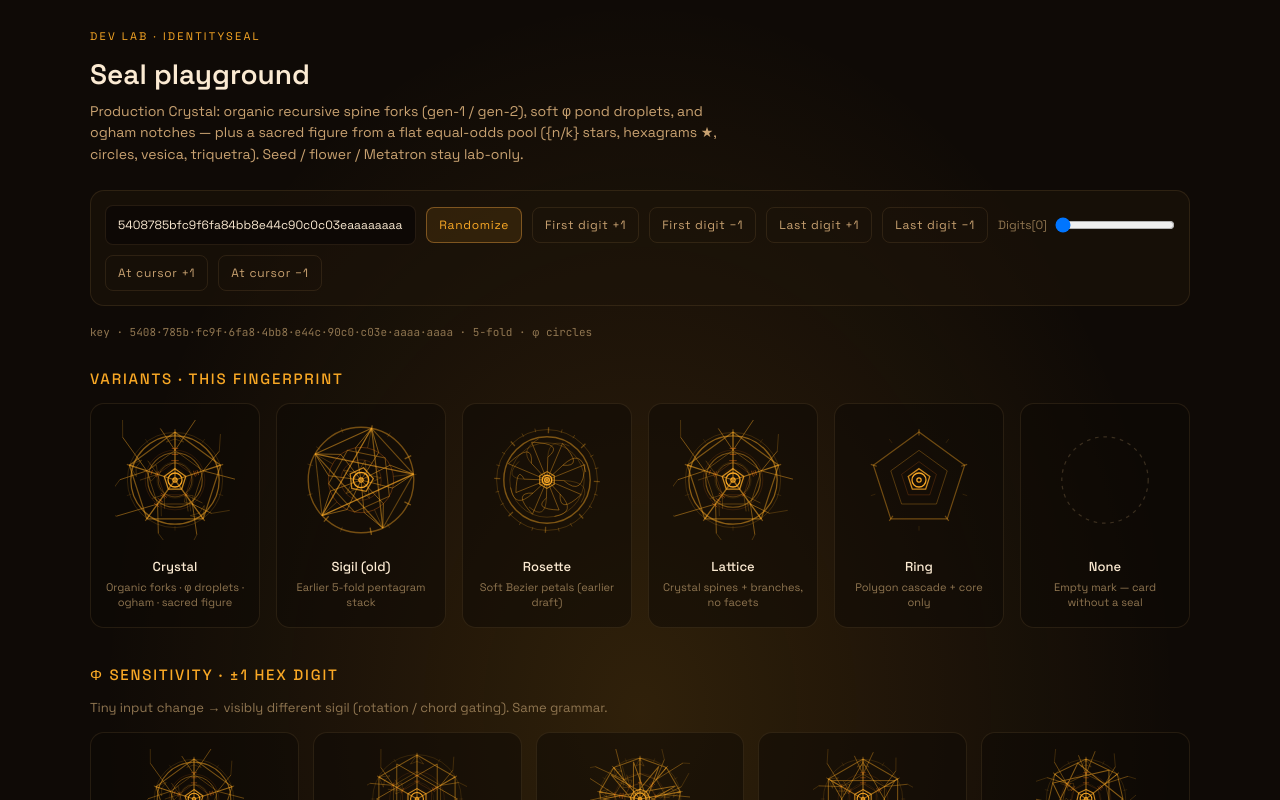
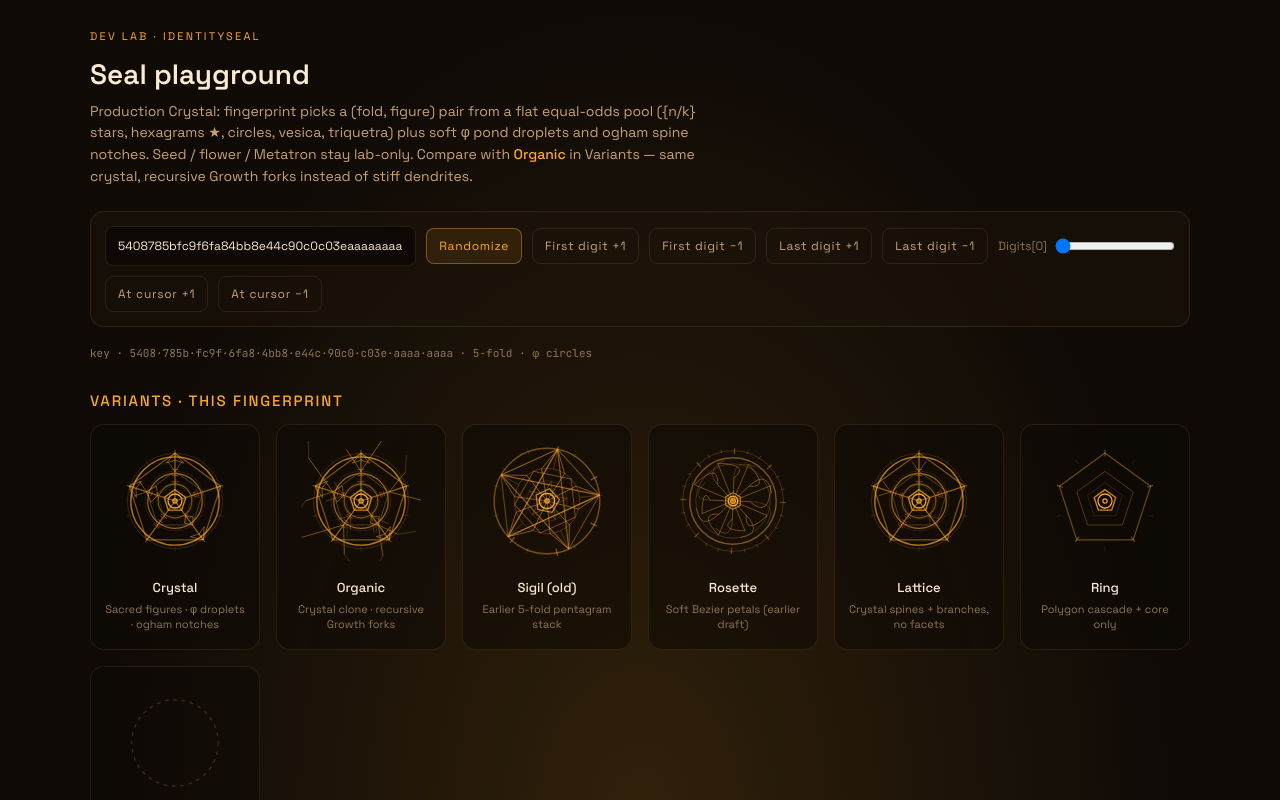
Before and after one commit to NuAvalon/svrnty, a Next.js app: page /dev/seals in a window 1280 px wide. Shown: the top 800 px of the page. Built offline with nearby package versions, Linux system fonts and the light colour scheme.

Commit message:
feat(seal): restore Crystal; add Organic lab variant for A/B
Crystal is back to droplets + ogham with stiff dendrites. Organic is a
Crystal clone that swaps in recursive Growth forks — compare in Variants.

Co-authored-by: palberts22 <palberts22@users.noreply.github.com>

```diff
--- a/app/dev/seals/page.tsx
+++ b/app/dev/seals/page.tsx
@@ -96,9 +96,11 @@ export default function SealLabPage() {
         </p>
         <h1 style={{ margin: '8px 0 6px', fontSize: 28, fontWeight: 600 }}>Seal playground</h1>
         <p style={{ margin: '0 0 24px', color: E.muted, maxWidth: 640, lineHeight: 1.55, fontSize: 14 }}>
-          Production Crystal: organic recursive spine forks (gen-1 / gen-2), soft φ pond droplets,
-          and ogham notches — plus a sacred figure from a flat equal-odds pool ({'{n/k}'} stars,
-          hexagrams ★, circles, vesica, triquetra). Seed / flower / Metatron stay lab-only.
+          Production Crystal: fingerprint picks a (fold, figure) pair from a flat equal-odds pool
+          ({'{n/k}'} stars, hexagrams ★, circles, vesica, triquetra) plus soft φ pond droplets and
+          ogham spine notches. Seed / flower / Metatron stay lab-only. Compare with{' '}
+          <strong style={{ color: E.accent, fontWeight: 500 }}>Organic</strong> in Variants — same
+          crystal, recursive Growth forks instead of stiff dendrites.
         </p>
 
         {/* Controls */}
--- a/src/components/identity/IdentitySeal.tsx
+++ b/src/components/identity/IdentitySeal.tsx
@@ -30,10 +30,11 @@ export const PHI = (1 + Math.sqrt(5)) / 2;
 export const PHI_INV = PHI - 1;
 export const GOLDEN_ANGLE = (2 * Math.PI) / (PHI * PHI);
 
-export type SealVariant = 'phi' | 'sigil' | 'rosette' | 'lattice' | 'ring' | 'none';
+export type SealVariant = 'phi' | 'organic' | 'sigil' | 'rosette' | 'lattice' | 'ring' | 'none';
 
 export const SEAL_VARIANTS: { id: SealVariant; title: string; blurb: string }[] = [
-  { id: 'phi', title: 'Crystal', blurb: 'Organic forks · φ droplets · ogham · sacred figure' },
+  { id: 'phi', title: 'Crystal', blurb: 'Sacred figures · φ droplets · ogham notches' },
+  { id: 'organic', title: 'Organic', blurb: 'Crystal clone · recursive Growth forks' },
   { id: 'sigil', title: 'Sigil (old)', blurb: 'Earlier 5-fold pentagram stack' },
   { id: 'rosette', title: 'Rosette', blurb: 'Soft Bezier petals (earlier draft)' },
   { id: 'lattice', title: 'Lattice', blurb: 'Crystal spines + branches, no facets' },
@@ -125,9 +126,9 @@ function fmt(p: { x: number; y: number }) {
 type Line = { x1: number; y1: number; x2: number; y2: number; op: number; w: number };
 
 /**
- * Default seal: crystalline habit + sacred figure + organic Growth branches.
- * Recursive spine-guided forks (gen-1 / gen-2) restore the living feel;
- * soft φ pond droplets + ogham notches stay. No arcs / orbs / circle cages.
+ * Default seal: crystalline habit + sacred-geometry figure from fingerprint.
+ * φ sets radial cascade + dendrite lengths; fold + catalog figure are seeded separately.
+ * Adds soft φ pond-droplet rings and ogham-ish spine notches — nothing else from Growth.
  */
 export function composePhiSeal(fingerprint: string) {
   const n = hexNibbles(fingerprint);
@@ -150,6 +151,7 @@ export function composePhiSeal(fingerprint: string) {
   // two fingerprints must never be the same crystal merely spun (incl. 360°/fold twins).
   // Former rotation entropy goes into per-arm structure below instead.
   const rot = -Math.PI / 2;
+  const branchAng = Math.PI / fold;
   // 0..1 from leftover seed bits — scales dendrite/facet asymmetry, not spin
   const structMix = ((seed >>> 3) % 1000) / 1000;
   const radiusJitter = ((n[1] + n[4]) % 7) / 7;
@@ -165,60 +167,50 @@ export function composePhiSeal(fingerprint: string) {
   for (let i = 0; i < fold; i++) {
     const a = rot + (i * 2 * Math.PI) / fold;
     const tip = pt(cx, cy, R, a);
+    const mid = pt(cx, cy, r1, a);
+    const near = pt(cx, cy, r2, a);
     const bit = n[i % n.length];
     const bit2 = n[(i + 5) % n.length];
     const bit3 = n[(i + 9) % n.length];
 
-    spines.push({ x1: cx, y1: cy, x2: tip.x, y2: tip.y, op: 0.58, w: 1.08 });
+    spines.push({ x1: cx, y1: cy, x2: tip.x, y2: tip.y, op: 0.55, w: 1.05 });
 
-    // Organic Growth forks — recursive, asymmetric, can overshoot the rim slightly
-    const forkAt = (baseR: number, ang: number, len: number, op: number, w: number, side: number) => {
-      const origin = pt(cx, cy, baseR, a);
-      const ba = ang + side * ((Math.PI / fold) * (0.55 + structMix * 0.25 + bit / 30));
-      const end = {
-        x: origin.x + Math.cos(ba) * len,
-        y: origin.y + Math.sin(ba) * len,
-      };
-      branches.push({ x1: origin.x, y1: origin.y, x2: end.x, y2: end.y, op, w });
-      return { ...end, ang: ba };
-    };
-
-    if (bit & 1 || bit2 & 1) {
-      const len1 = (R - r1) * (0.85 + bit / 18 + structMix * 0.25 + radiusJitter * 0.15);
-      const left = forkAt(r1, a, len1, 0.48, 0.78, -1);
-      const right = forkAt(r1, a, len1 * (0.9 + structMix * PHI_INV), 0.48, 0.78, 1);
-
-      // Gen-2 — grow from gen-1 tips
-      if (bit2 & 1 || bit3 & 1) {
-        const len2 = len1 * PHI_INV * (0.85 + bit2 / 20);
-        for (const tipB of [left, right]) {
-          const side = tipB === left ? -1 : 1;
-          branches.push({
-            x1: tipB.x,
-            y1: tipB.y,
-            x2: tipB.x + Math.cos(tipB.ang + side * PHI_INV) * len2,
-            y2: tipB.y + Math.sin(tipB.ang + side * PHI_INV) * len2,
-            op: 0.34,
-            w: 0.55,
-          });
-        }
-      }
-      if (bit2 & 2) {
-        const len2b = len1 * PHI_INV * (0.7 + structMix * 0.25);
-        forkAt((r1 + r2) / 2, a, len2b, 0.3, 0.5, bit3 & 1 ? 1 : -1);
-      }
+    // ~50/50 dendrite gates; lengths use structMix so orientation bits still alter shape
+    const branchLen =
+      (R - r1) * PHI_INV * (0.7 + (bit / 15) * 0.4 + structMix * 0.2 + radiusJitter * 0.1);
+    if (bit & 1) {
+      branches.push({
+        x1: mid.x, y1: mid.y,
+        x2: mid.x + Math.cos(a - branchAng) * branchLen,
+        y2: mid.y + Math.sin(a - branchAng) * branchLen,
+        op: 0.42, w: 0.75,
+      });
+      branches.push({
+        x1: mid.x, y1: mid.y,
+        x2: mid.x + Math.cos(a + branchAng) * branchLen * (0.85 + structMix * 0.2),
+        y2: mid.y + Math.sin(a + branchAng) * branchLen * (0.85 + structMix * 0.2),
+        op: 0.42, w: 0.75,
+      });
     }
 
-    // Inner gen-1 near r2
-    if (bit3 & 2) {
-      const lenIn = (r1 - r2) * (0.9 + bit3 / 22 + radiusJitter * 0.1);
-      forkAt(r2, a, lenIn, 0.36, 0.58, -1);
-      forkAt(r2, a, lenIn * 0.9, 0.36, 0.58, 1);
+    if (n[(i + 6) % n.length] & 2) {
+      const len2 = (r1 - r2) * PHI_INV * (0.65 + (n[(i + 3) % n.length] / 20) + structMix * 0.15);
+      branches.push({
+        x1: near.x, y1: near.y,
+        x2: near.x + Math.cos(a - branchAng) * len2,
+        y2: near.y + Math.sin(a - branchAng) * len2,
+        op: 0.32, w: 0.6,
+      });
+      branches.push({
+        x1: near.x, y1: near.y,
+        x2: near.x + Math.cos(a + branchAng) * len2,
+        y2: near.y + Math.sin(a + branchAng) * len2,
+        op: 0.32, w: 0.6,
+      });
     }
 
-    // Whisper facets — crystal habit, kept quieter so growth reads first
     if (n[(i + 2) % n.length] & 1) {
-      const half = (Math.PI / fold) * PHI_INV * (0.5 + bit / 20 + structMix * 0.1);
+      const half = (Math.PI / fold) * PHI_INV * (0.5 + (bit / 20) + structMix * 0.1);
       const p0 = pt(cx, cy, r2, a);
       const p1 = pt(cx, cy, (r1 + r2) / 2, a - half);
       const p2 = pt(cx, cy, r1, a);
@@ -327,6 +319,80 @@ export function composePhiSeal(fingerprint: string) {
     hexCore,
     sacredPath,
     rings,
+  };
+}
+
+/**
+ * Lab A/B: Crystal clone with recursive Growth forks instead of stiff dendrites.
+ * Same fold / sacred figure / φ droplets / ogham — only the branch grammar changes.
+ */
+export function composeOrganicSeal(fingerprint: string) {
+  const base = composePhiSeal(fingerprint);
+  const n = hexNibbles(fingerprint);
+  const seed = fnv(fingerprint);
+  const cx = 50;
+  const cy = 50;
+  const { R, r1, r2, fold } = base;
+  const rot = -Math.PI / 2;
+  const structMix = ((seed >>> 3) % 1000) / 1000;
+  const radiusJitter = ((n[1] + n[4]) % 7) / 7;
+
+  const branches: Line[] = [];
+
+  for (let i = 0; i < fold; i++) {
+    const a = rot + (i * 2 * Math.PI) / fold;
+    const bit = n[i % n.length];
+    const bit2 = n[(i + 5) % n.length];
+    const bit3 = n[(i + 9) % n.length];
+
+    const forkAt = (baseR: number, ang: number, len: number, op: number, w: number, side: number) => {
+      const origin = pt(cx, cy, baseR, a);
+      const ba = ang + side * ((Math.PI / fold) * (0.55 + structMix * 0.25 + bit / 30));
+      const end = {
+        x: origin.x + Math.cos(ba) * len,
+        y: origin.y + Math.sin(ba) * len,
+      };
+      branches.push({ x1: origin.x, y1: origin.y, x2: end.x, y2: end.y, op, w });
+      return { ...end, ang: ba };
+    };
+
+    if (bit & 1 || bit2 & 1) {
+      const len1 = (R - r1) * (0.85 + bit / 18 + structMix * 0.25 + radiusJitter * 0.15);
+      const left = forkAt(r1, a, len1, 0.48, 0.78, -1);
+      const right = forkAt(r1, a, len1 * (0.9 + structMix * PHI_INV), 0.48, 0.78, 1);
+
+      if (bit2 & 1 || bit3 & 1) {
+        const len2 = len1 * PHI_INV * (0.85 + bit2 / 20);
+        for (const tipB of [left, right]) {
+          const side = tipB === left ? -1 : 1;
+          branches.push({
+            x1: tipB.x,
+            y1: tipB.y,
+            x2: tipB.x + Math.cos(tipB.ang + side * PHI_INV) * len2,
+            y2: tipB.y + Math.sin(tipB.ang + side * PHI_INV) * len2,
+            op: 0.34,
+            w: 0.55,
+          });
+        }
+      }
+      if (bit2 & 2) {
+        const len2b = len1 * PHI_INV * (0.7 + structMix * 0.25);
+        forkAt((r1 + r2) / 2, a, len2b, 0.3, 0.5, bit3 & 1 ? 1 : -1);
+      }
+    }
+
+    if (bit3 & 2) {
+      const lenIn = (r1 - r2) * (0.9 + bit3 / 22 + radiusJitter * 0.1);
+      forkAt(r2, a, lenIn, 0.36, 0.58, -1);
+      forkAt(r2, a, lenIn * 0.9, 0.36, 0.58, 1);
+    }
+  }
+
+  return {
+    ...base,
+    branches,
+    chords: [...base.spines, ...branches],
+    figure: `${base.figure} · organic`,
   };
 }
 
@@ -488,7 +554,7 @@ function CrystalLayers({
   g,
   facets,
 }: {
-  g: ReturnType<typeof composePhiSeal>;
+  g: ReturnType<typeof composePhiSeal> | ReturnType<typeof composeOrganicSeal>;
   facets: boolean;
 }) {
   return (
@@ -512,15 +578,15 @@ function CrystalLayers({
       <polygon points={g.hexMid} fill="none" stroke={E.accent} strokeOpacity="0.32" strokeWidth="0.8" />
       <polygon points={g.hexInner} fill="none" stroke={E.accent2} strokeOpacity="0.22" strokeWidth="0.7" />
 
-      {/* Sacred geometry figure — quiet under growth */}
+      {/* Sacred geometry figure */}
       {g.sacredPaths?.map((p, i) => (
         <path
           key={`sg${i}`}
           d={p.d}
           fill="none"
           stroke={E.accent}
-          strokeOpacity={p.op * 0.72}
-          strokeWidth={p.w * 0.92}
+          strokeOpacity={p.op}
+          strokeWidth={p.w}
           strokeLinejoin="miter"
         />
       ))}
@@ -556,8 +622,8 @@ function CrystalLayers({
             d={d}
             fill="none"
             stroke={E.accent}
-            strokeOpacity={0.32}
-            strokeWidth="0.55"
+            strokeOpacity={0.55}
+            strokeWidth="0.65"
           />
         ))}
 
@@ -706,6 +772,10 @@ export function IdentitySeal({
         : null,
     [fingerprint, variant]
   );
+  const organic = useMemo(
+    () => (variant === 'organic' ? composeOrganicSeal(fingerprint) : null),
+    [fingerprint, variant]
+  );
   const sigil = useMemo(
     () => (variant === 'sigil' ? composeSigilSeal(fingerprint) : null),
     [fingerprint, variant]
@@ -738,6 +808,7 @@ export function IdentitySeal({
           />
         )}
         {variant === 'phi' && crystal && <CrystalLayers g={crystal} facets />}
+        {variant === 'organic' && organic && <CrystalLayers g={organic} facets />}
         {variant === 'lattice' && crystal && <CrystalLayers g={crystal} facets={false} />}
         {variant === 'ring' && crystal && <RingOnly g={crystal} />}
         {variant === 'sigil' && sigil && <SigilLayers g={sigil} />}
```
Also changed, not shown: src/components/identity/README.md, 1 other file (tests, documents, lock files or other folders).
